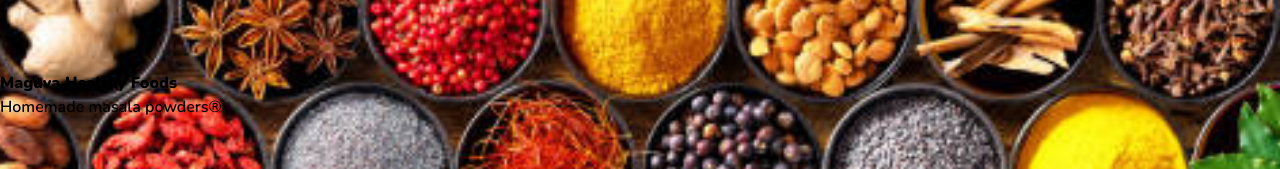
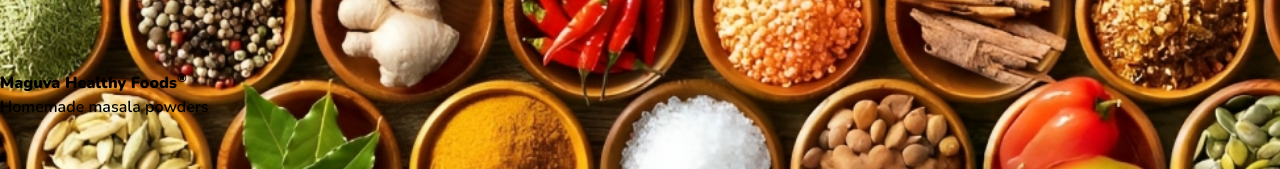
Before and after one commit to TechTangoo/maguva, a React (Vite) app: page / in a window 1280 px wide. Shown: the part 6713-6882 px from the top of the page. Built offline with nearby package versions, Linux system fonts and the light colour scheme.

Commit message:
bg changes

```diff
--- a/src/components/Home.jsx
+++ b/src/components/Home.jsx
@@ -1,4 +1,4 @@
-import heroImage from "../assets/heroimage.jpg";
+import heroImage from "../assets/heroimage.png";
 
 export default function Home() {
   return (
@@ -14,21 +14,22 @@ export default function Home() {
             flex: 1,
             minHeight: "600px", // You can adjust this value based on your design
             alignItems: "center",
+            backgroundColor:'white'
           }}
-          className="w-screen"
+          className="w-screen bg-opacity-0"
         >
-          <div className="flex flex-1 justify-center flex-col">
+          <div className="flex flex-1 justify-center flex-col z-20">
             <p
-              className="text-5xl lg:text-7xl text-amber-300 text-center"
+              className="text-5xl lg:text-7xl text-amber-200 text-center"
               style={{ fontFamily: "Nunito, sans-serif", fontWeight: 1000 }}
             >
-              Maguva Healthy Foods
+              Maguva Healthy Foods<sup className="text-xl">®</sup>
             </p>
             <p
               className="text-xl lg:text-2xl text-amber-200 text-center"
               style={{ fontFamily: "Nunito, sans-serif", fontWeight: 600 }}
             >
-              Homemade masala powders<subscript>®</subscript>
+              Homemade masala powders
             </p>
           </div>
         </div>
```
Also changed, not shown: src/assets/heroimage.png.
